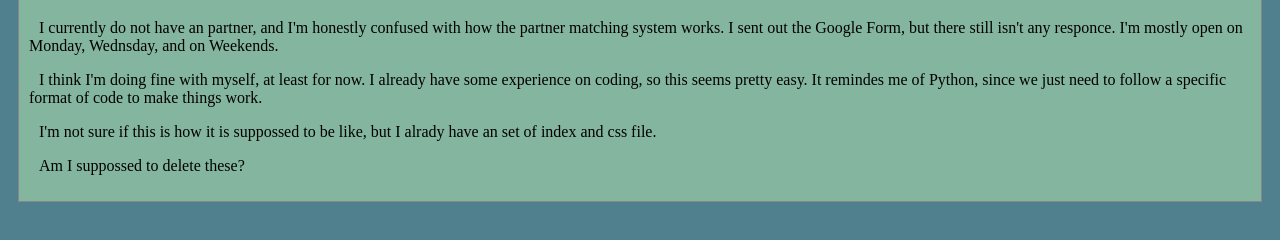
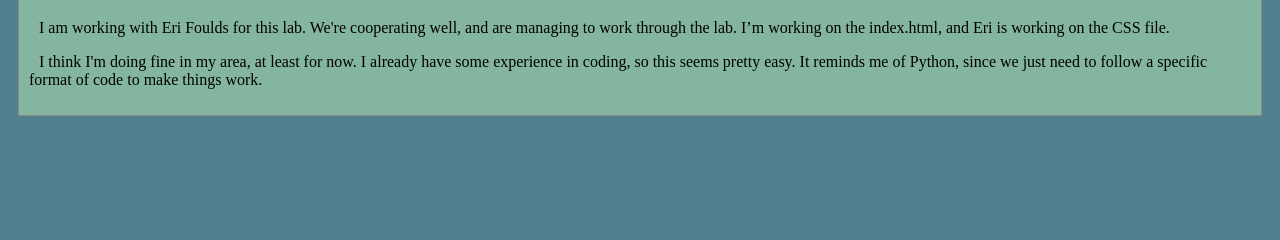
Before and after one commit to isugimot/art101, a plain HTML site: page lab2/index2.html in a window 1280 px wide. Shown: the part 82-322 px from the top of the page. Drawn offline with Linux system fonts and the light colour scheme.

Commit message:
Update index2.html

```diff
--- a/lab2/index2.html
+++ b/lab2/index2.html
@@ -9,14 +9,13 @@
         <div id="content">
             <h1>Hello World!</h1>
 
-            <p>I currently do not have an partner, and I'm honestly confused with how the partner matching system works.
-                I sent out the Google Form, but there still isn't any responce. I'm mostly open on Monday, Wednsday, and on Weekends.</p>
-			<p>I think I'm doing fine with myself, at least for now. I already have some experience on coding, so this seems pretty easy.
-                It remindes me of Python, since we just need to follow a specific format of code to make things work.
+            <p>I am working with Eri Foulds for this lab. We're cooperating well, and are managing to work through the lab.
+                 I’m working on the index.html, and Eri is working on the CSS file.</p>
+			<p>I think I'm doing fine in my area, at least for now. I already have some experience in coding,
+                so this seems pretty easy. It reminds me of Python, since we just need to follow a specific
+                format of code to make things work.
             </p>
 
-            <p>I'm not sure if this is how it is suppossed to be like, but I alrady have an set of index and css file.</p>
-            <p>Am I suppossed to delete these?</p>
         </div>
     </body>
 </html>
```
